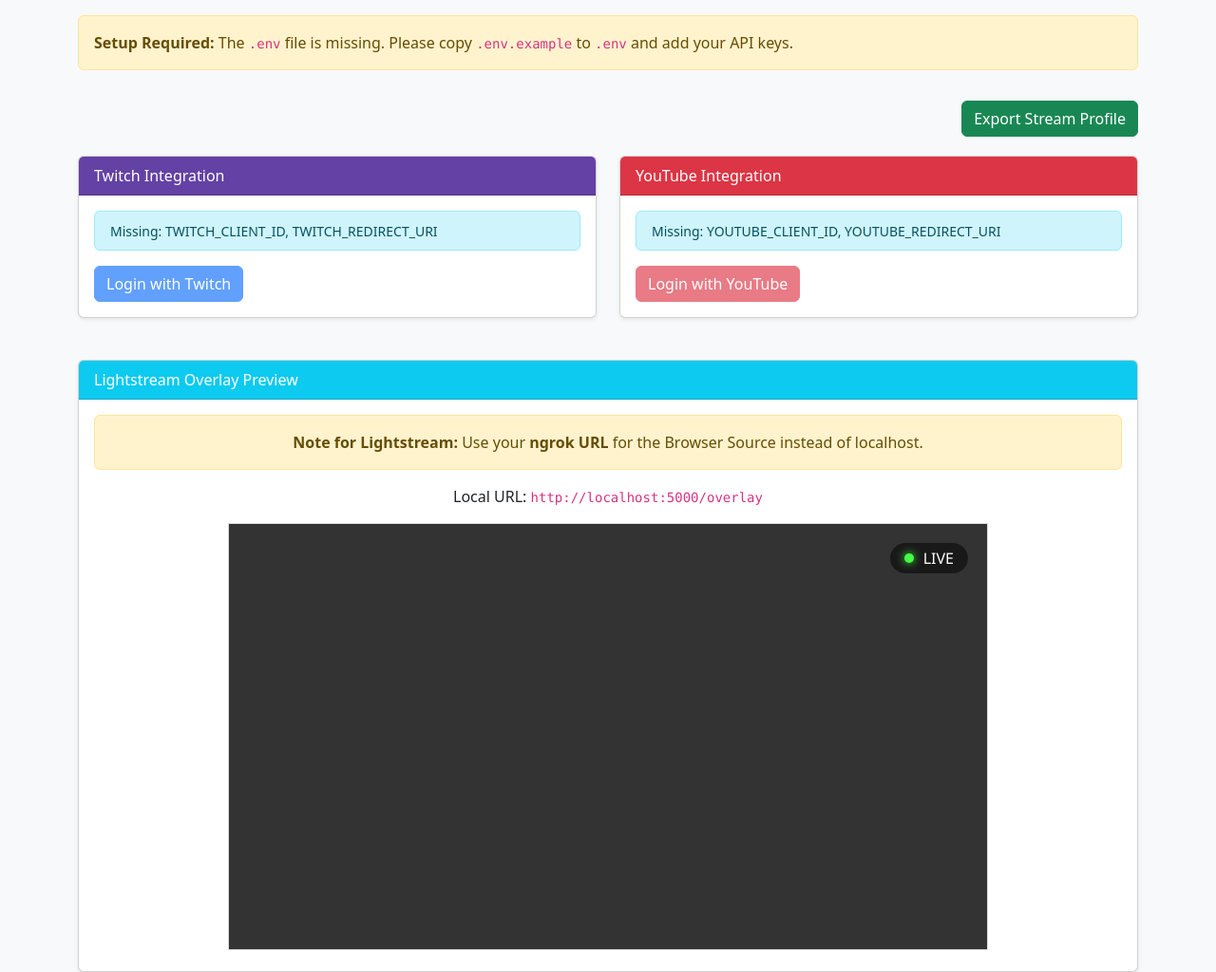
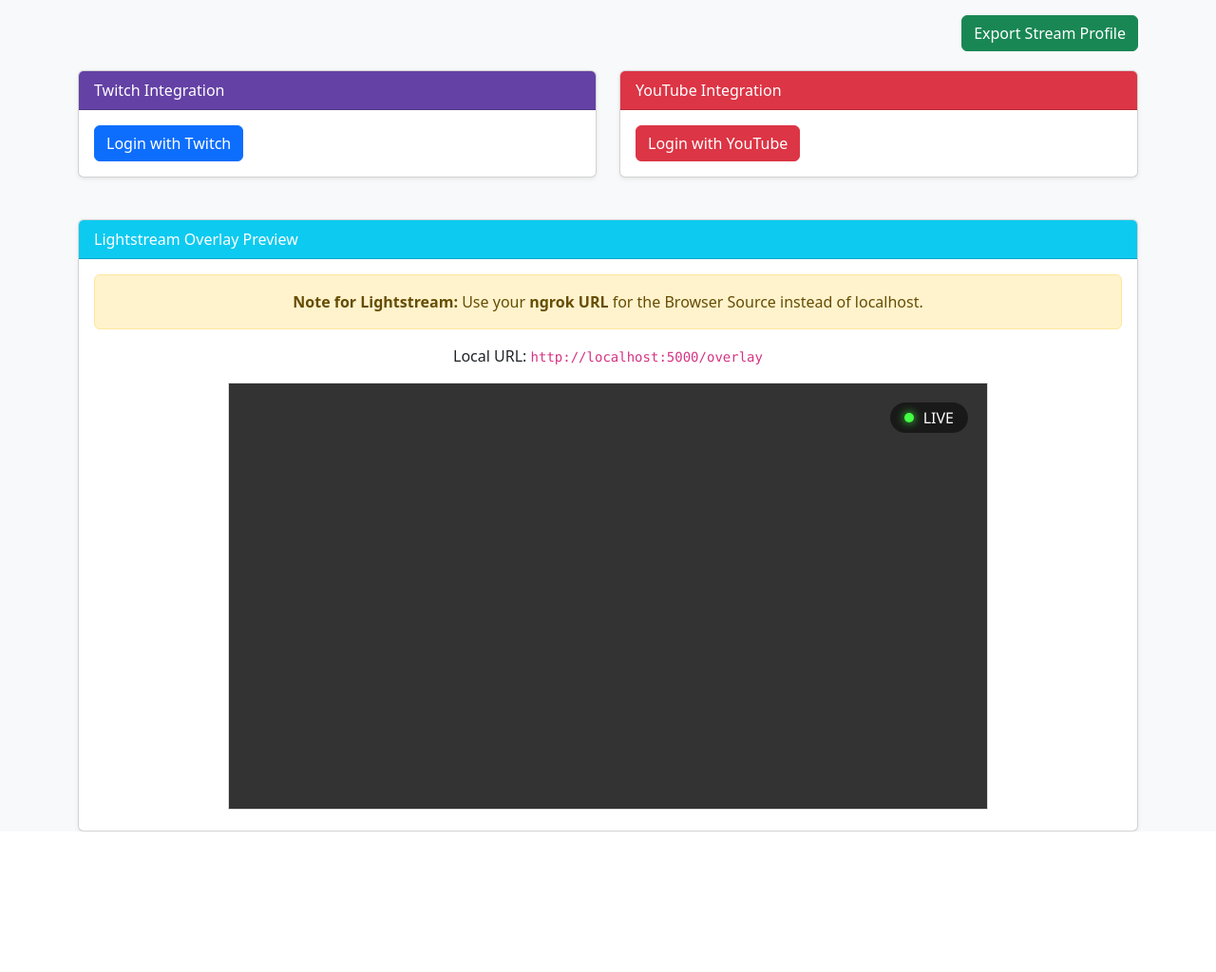
Before and after one commit to offbeatshotz/stream-sponsor, a Flask app: page / in a window 1280 px wide. Shown: the part 56-1080 px from the top of the page at 95% size. After the commit the page ends 932 px from the top, so only its background shows below. Run offline with Flask 3, Linux system fonts and the light colour scheme.

Commit message:
Add files via upload

```diff
--- a/main.py
+++ b/main.py
@@ -29,37 +29,19 @@
 TWITCH_SCOPES = 'channel:read:stream_key'
 YOUTUBE_SCOPES = ['https://www.googleapis.com/auth/youtube.readonly']
 
-def get_missing_credentials(platform):
-    missing = []
-    if platform == 'twitch':
-        if not TWITCH_CLIENT_ID or TWITCH_CLIENT_ID.startswith('your_'): missing.append('TWITCH_CLIENT_ID')
-        if not TWITCH_CLIENT_SECRET or TWITCH_CLIENT_SECRET.startswith('your_'): missing.append('TWITCH_CLIENT_SECRET')
-        if not TWITCH_REDIRECT_URI: missing.append('TWITCH_REDIRECT_URI')
-    elif platform == 'youtube':
-        if not YOUTUBE_CLIENT_ID or YOUTUBE_CLIENT_ID.startswith('your_'): missing.append('YOUTUBE_CLIENT_ID')
-        if not YOUTUBE_CLIENT_SECRET or YOUTUBE_CLIENT_SECRET.startswith('your_'): missing.append('YOUTUBE_CLIENT_SECRET')
-        if not YOUTUBE_REDIRECT_URI: missing.append('YOUTUBE_REDIRECT_URI')
-    return missing
-
 def check_credentials(platform):
-    return len(get_missing_credentials(platform)) == 0
+    return True # Allow attempting login regardless of .env state
 
 @app.route('/')
 def index():
     error = request.args.get('error')
-
-    # Check for .env file existence
-    env_exists = os.path.exists('.env')
 
     return render_template('index.html',
                            twitch_logged_in='twitch_token' in session,
                            youtube_logged_in='youtube_token' in session,
                            twitch_key=session.get('twitch_key'),
                            youtube_key=session.get('youtube_key'),
-                           error=error,
-                           env_exists=env_exists,
-                           twitch_missing=get_missing_credentials('twitch'),
-                           youtube_missing=get_missing_credentials('youtube'))
+                           error=error)
 
 @app.route('/overlay')
 def overlay():
--- a/templates/index.html
+++ b/templates/index.html
@@ -19,17 +19,6 @@
     </nav>
 
     <div class="container">
-        {% if not env_exists %}
-        <div class="row mt-3">
-            <div class="col-12">
-                <div class="alert alert-warning">
-                    <strong>Setup Required:</strong> The <code>.env</code> file is missing.
-                    Please copy <code>.env.example</code> to <code>.env</code> and add your API keys.
-                </div>
-            </div>
-        </div>
-        {% endif %}
-
         {% if error %}
         <div class="row mt-3">
             <div class="col-12">
@@ -57,11 +46,6 @@
                             <p>Status: <span class="badge bg-success">Connected</span></p>
                             <p>Stream Key: <span class="stream-key">{{ twitch_key or 'Hidden' }}</span></p>
                             <button class="btn btn-outline-primary btn-sm" onclick="copyKey('{{ twitch_key }}')">Copy Key</button>
-                        {% elif twitch_missing %}
-                            <div class="alert alert-sm alert-info py-2">
-                                <small>Missing: {{ twitch_missing|join(', ') }}</small>
-                            </div>
-                            <button class="btn btn-primary disabled" title="Add credentials to .env to enable">Login with Twitch</button>
                         {% else %}
                             <a href="/login/twitch" class="btn btn-primary">Login with Twitch</a>
                         {% endif %}
@@ -79,11 +63,6 @@
                             <p>Status: <span class="badge bg-success">Connected</span></p>
                             <p>Stream Key: <span class="stream-key">{{ youtube_key or 'Hidden' }}</span></p>
                             <button class="btn btn-outline-primary btn-sm" onclick="copyKey('{{ youtube_key }}')">Copy Key</button>
-                        {% elif youtube_missing %}
-                            <div class="alert alert-sm alert-info py-2">
-                                <small>Missing: {{ youtube_missing|join(', ') }}</small>
-                            </div>
-                            <button class="btn btn-danger disabled" title="Add credentials to .env to enable">Login with YouTube</button>
                         {% else %}
                             <a href="/login/youtube" class="btn btn-danger">Login with YouTube</a>
                         {% endif %}
```
